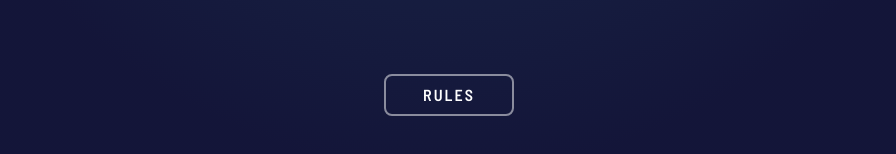
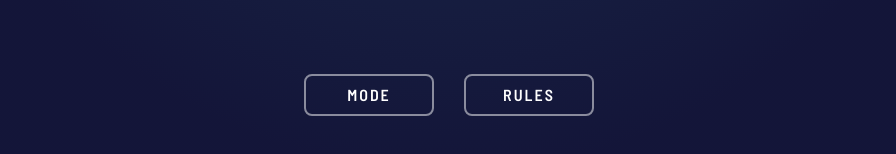
Before and after one commit to reanimatedmanx/rock-paper-scissors, a React (Create React App) app: page / in a window 1280 px wide. Shown: the part 626-780 px from the top of the page, without its empty margins (191-1087 px from the left). Built offline with nearby package versions, Linux system fonts and the light colour scheme; what react-animations would draw is missing.

Commit message:
Extend main menu and cleanup

```diff
--- a/src/app/App.tsx
+++ b/src/app/App.tsx
@@ -3,7 +3,7 @@ import { Wrapper } from './components/Layout/Wrapper/Wrapper';
 import { Footer } from './components/Layout/Footer/Footer';
 import { Header } from './components/Layout/Header/Header';
 import { Playground } from './components/Layout/Playground/Playground';
-import { Rules } from './components/Rules/Rules';
+import { Menu } from './components/Menu/Menu';
 import { VersusContainer } from './containers/VersusContainer/VersusContainer';
 import { GameHeaderContainer } from './containers/GameHeaderContainer/GameHeaderContainer';
 
@@ -16,7 +16,7 @@ const App = (): JSX.Element => (
          <VersusContainer />
       </Playground>
       <Footer>
-         <Rules />
+         <Menu />
       </Footer>
    </Wrapper>
 );
--- /dev/null
+++ b/src/app/components/Menu/Menu.tsx
@@ -0,0 +1,30 @@
+import { Box, Button } from '@mui/material';
+
+const buttonStyled = {
+   width: 130,
+   borderWidth: 2,
+   borderRadius: 2,
+   textTransform: 'uppercase',
+   ':hover': {
+      borderWidth: 2,
+      borderRadius: 2,
+   },
+};
+
+export const Menu = (): JSX.Element => (
+   <Box
+      sx={{
+         display: 'flex',
+         gap: 3,
+         flexDirection: 'row',
+         justifyContent: 'center',
+      }}
+   >
+      <Button variant="outlined" sx={buttonStyled}>
+         Mode
+      </Button>
+      <Button variant="outlined" sx={buttonStyled}>
+         Rules
+      </Button>
+   </Box>
+);
--- a/src/app/components/Rules/Rules.tsx
+++ /dev/null
@@ -1,27 +0,0 @@
-import { Box, Button } from '@mui/material';
-
-export const Rules = (): JSX.Element => (
-   <Box
-      sx={{
-         display: 'flex',
-         flexDirection: 'row',
-         justifyContent: 'center',
-      }}
-   >
-      <Button
-         variant="outlined"
-         sx={{
-            width: 130,
-            borderWidth: 2,
-            borderRadius: 2,
-            textTransform: 'uppercase',
-            ':hover': {
-               borderWidth: 2,
-               borderRadius: 2,
-            },
-         }}
-      >
-         Rules
-      </Button>
-   </Box>
-);
```
Also changed, not shown: 2 other files (tests, documents, lock files or other folders).
